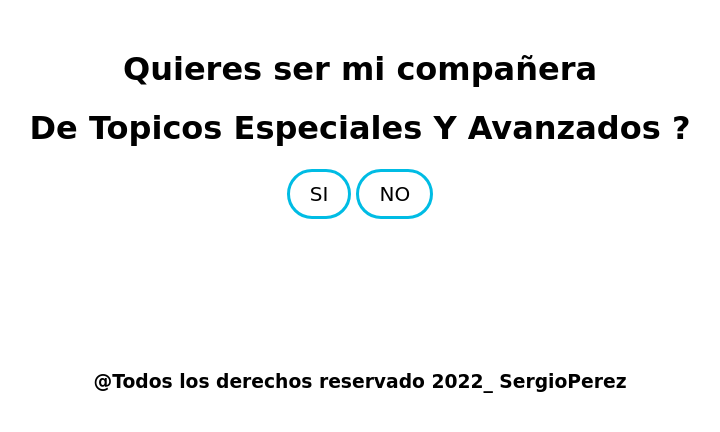
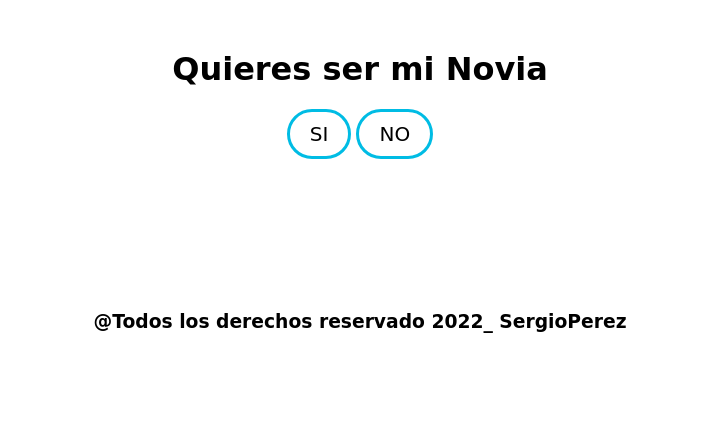
Before and after one commit to SergioPerezFigueroa/Ruby, a plain HTML site: page index.html in a window 1280 px wide. Shown: the whole page, without its empty margins (280-1000 px from the left). Drawn offline with Linux system fonts and the light colour scheme; a web font is replaced by a local one.

Commit message:
Update index.html

```diff
--- a/index.html
+++ b/index.html
@@ -8,8 +8,8 @@
     <link href="https://fonts.googleapis.com/css2?family=Love+Ya+Like+A+Sister&display=swap" rel="stylesheet">
 </head>
 <body>
-    <h1>Quieres ser mi compañera</h1>
-    <h1>De Topicos Especiales Y Avanzados ? </h1>
+    <h1>Quieres ser mi Novia</h1>
+
     <input type="button" onclick="actionSi()" id="btnSi" value="SI">
     <input type="button" onmouseover="actionNo()" id="btnNo" value="NO">
 
```
